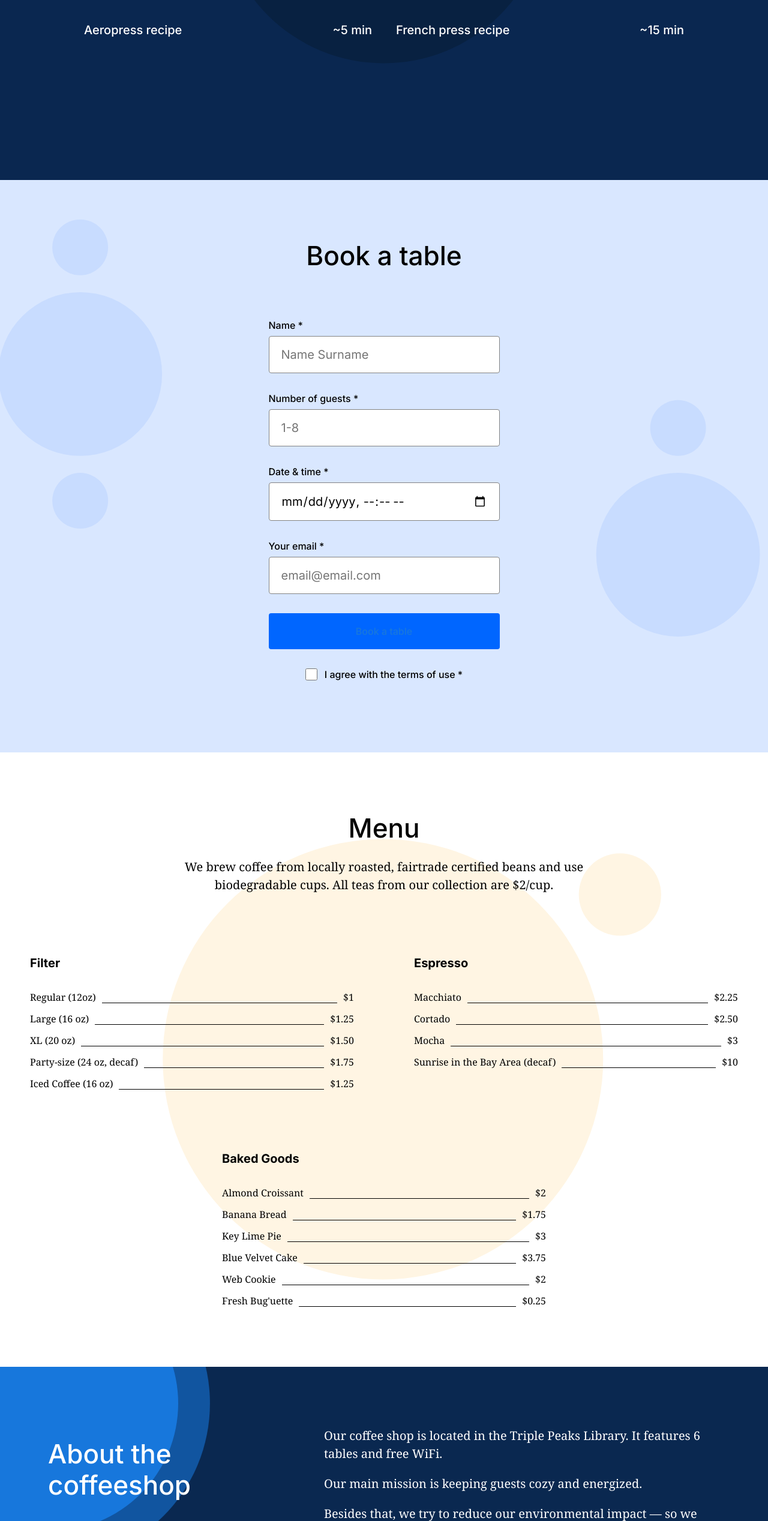
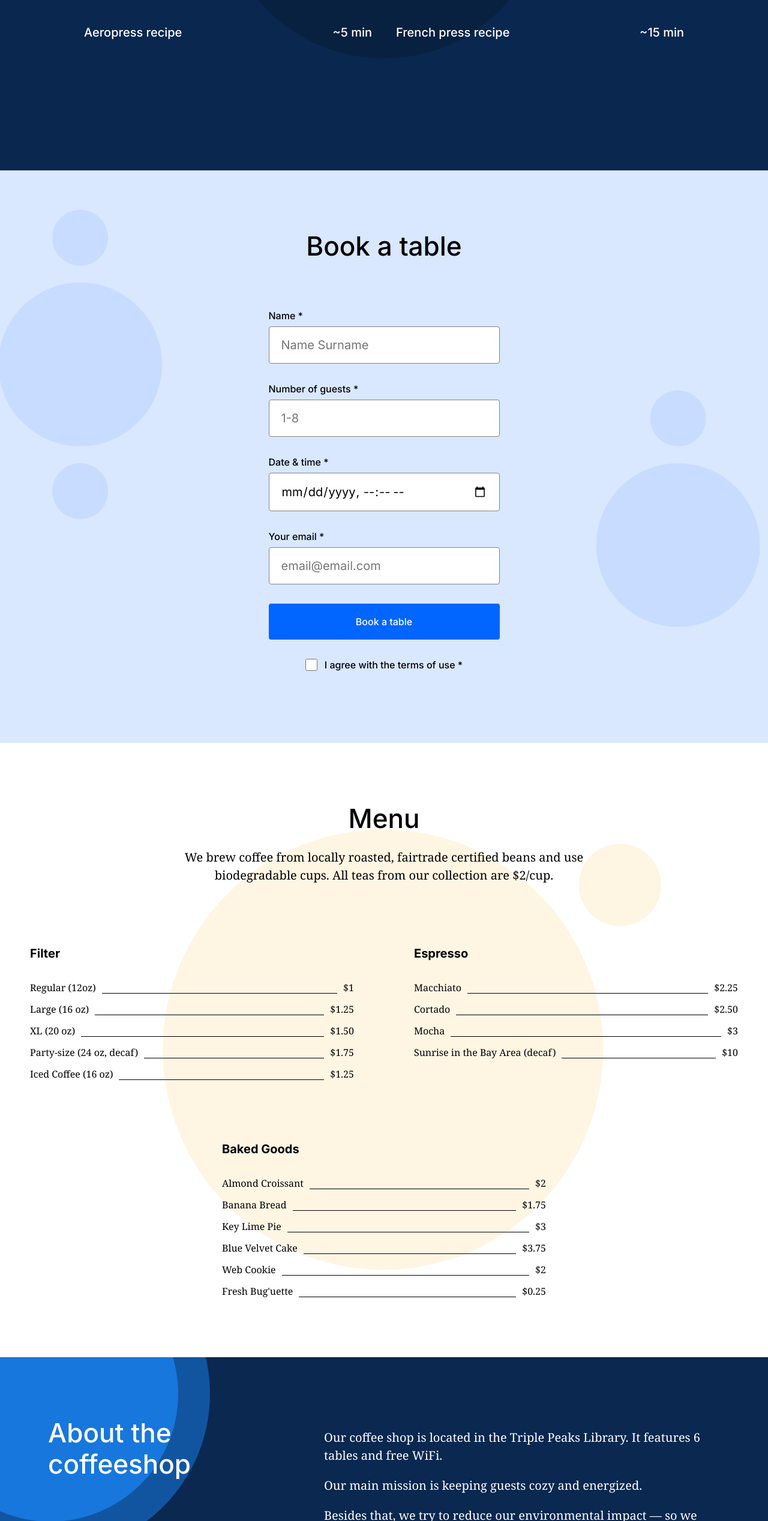
Before and after one commit to codyjackson52/se_project_coffeeshop, a plain HTML site: page index.html in a window 1280 px wide. Shown: the part 1378-3913 px from the top of the page at 60% size. Drawn offline with Linux system fonts and the light colour scheme; grey boxes are pictures that could not be loaded.

Commit message:
changes from instructor

```diff
--- a/blocks/about.css
+++ b/blocks/about.css
@@ -16,7 +16,7 @@
   font-weight: 500;
   font-size: 44px;
   line-height: 52px;
-  margin: 19px 0 0 0;
+  margin: 0;
 }
 
 .about__content {
@@ -29,6 +29,7 @@
   display: flex;
   flex-direction: column;
   gap: 20px;
+  margin-top: 19px;
 }
 
 .about__paragraph {
--- a/blocks/form.css
+++ b/blocks/form.css
@@ -16,7 +16,7 @@
   margin: 8px 0 32px;
   border: 1px solid #838383;
   border-radius: 4px;
-  font-family: Inter;
+  font-family: "Inter", Arial, sans-serif;
   font-style: normal;
   font-weight: normal;
   font-size: 20px;
@@ -29,14 +29,14 @@
   border: none;
   padding: 20px 0;
   margin-bottom: 32px;
-  font-family: Inter;
+  font-family: "Inter", Arial, sans-serif;
   font-style: normal;
   font-weight: 500;
   font-size: 16px;
   line-height: 20px;
   background-color: #0066ff;
   transition: background-color 0.5s;
-  color: #1878dc;
+  color: #fff;
 }
 
 .form__button:hover {
@@ -51,7 +51,7 @@
 }
 
 .form__label {
-  font-family: Inter;
+  font-family: "Inter", Arial, sans-serif;
   font-style: normal;
   font-weight: 500;
   font-size: 16px;
--- a/blocks/recipes.css
+++ b/blocks/recipes.css
@@ -45,6 +45,8 @@
   font-weight: 500;
   font-size: 20px;
   line-height: 30px;
+  margin-top: 24px;
+  margin-bottom: 0;
 }
 
 .recipes__iframe {
```
